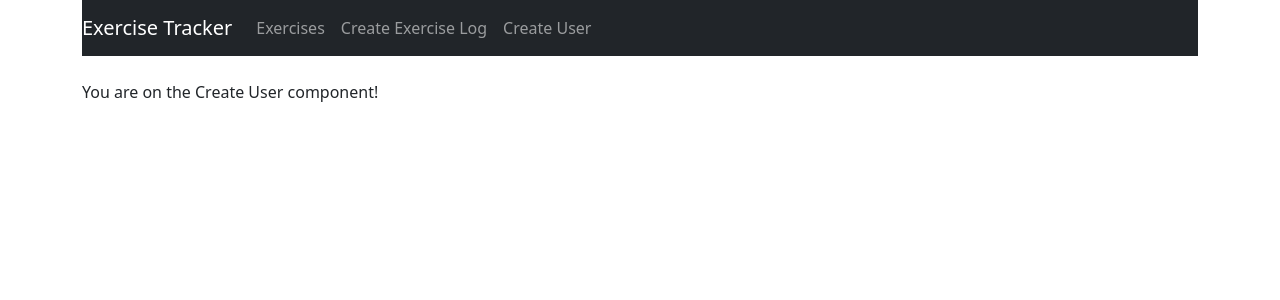
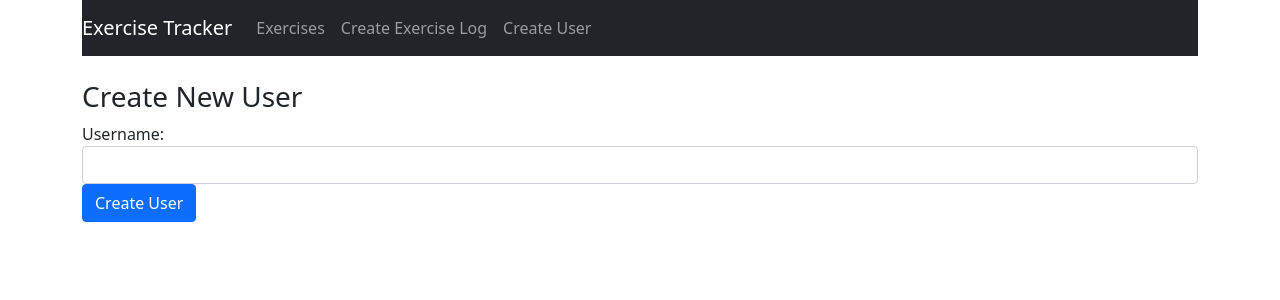
Before and after one commit to rgutierrez1014/exercise-tracker-app, a React (Create React App) app: page /user in a window 1280 px wide. Shown: the top 300 px of the page. Built offline with nearby package versions, Linux system fonts and the light colour scheme.

Commit message:
add create user component

```diff
--- a/package.json
+++ b/package.json
@@ -6,6 +6,7 @@
     "@testing-library/jest-dom": "^5.11.4",
     "@testing-library/react": "^11.1.0",
     "@testing-library/user-event": "^12.1.10",
+    "axios": "^0.21.1",
     "bootstrap": "^5.1.0",
     "react": "^17.0.2",
     "react-datepicker": "^4.2.0",
--- a/src/components/CreateUserComponent.js
+++ b/src/components/CreateUserComponent.js
@@ -1,11 +1,54 @@
 import React, { Component } from 'react';
+import axios from 'axios';
 
 
 export default class CreateUser extends Component {
+    constructor(props) {
+        super(props);
+
+        this.state = {
+            username: ''
+        };
+
+        this.onChangeUsername = this.onChangeUsername.bind(this);
+        this.onSubmit = this.onSubmit.bind(this);
+    }
+
+    onChangeUsername(e) {
+        this.setState({
+            username: e.target.value
+        });
+    }
+    onSubmit(e) {
+        e.preventDefault();
+        const newUser = {
+            username: this.state.username,
+        };
+        console.log(newUser);
+
+        this.setState({
+            username: ''
+        })
+    }
+
     render() {
         return (
             <div>
-                <p>You are on the Create User component!</p>
+                <h3>Create New User</h3>
+                <form onSubmit={this.onSubmit}>
+                    <div className="form-group">
+                        <label>Username: </label>
+                        <input type="text"
+                            required
+                            className="form-control"
+                            value={this.state.username}
+                            onChange={this.onChangeUsername}
+                        />
+                    </div>
+                    <div className="form-group">
+                        <input type="submit" value="Create User" className="btn btn-primary" />
+                    </div>
+                </form>
             </div>
         )
     }
```
Also changed, not shown: 1 other file (tests, documents, lock files or other folders).
